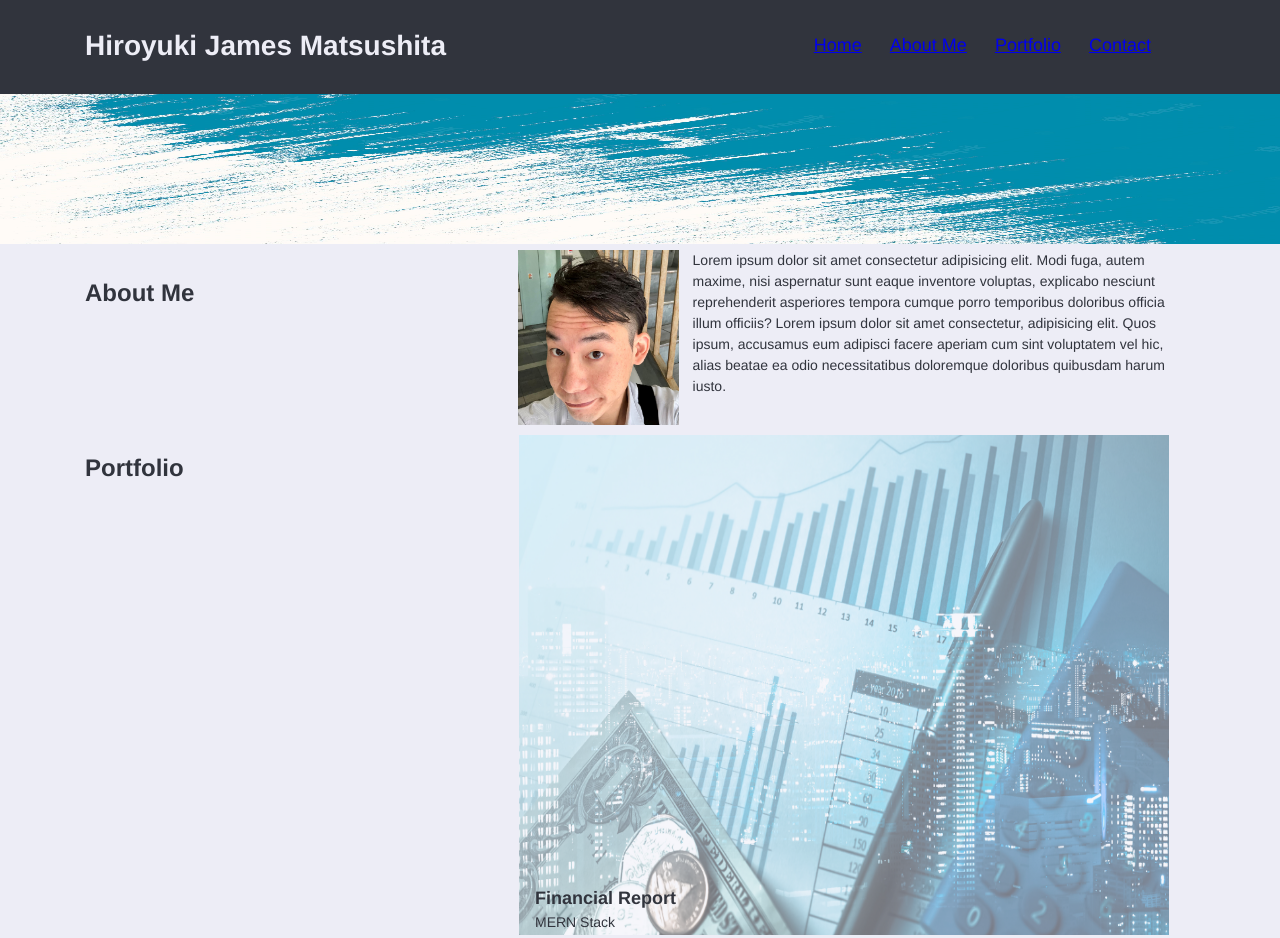
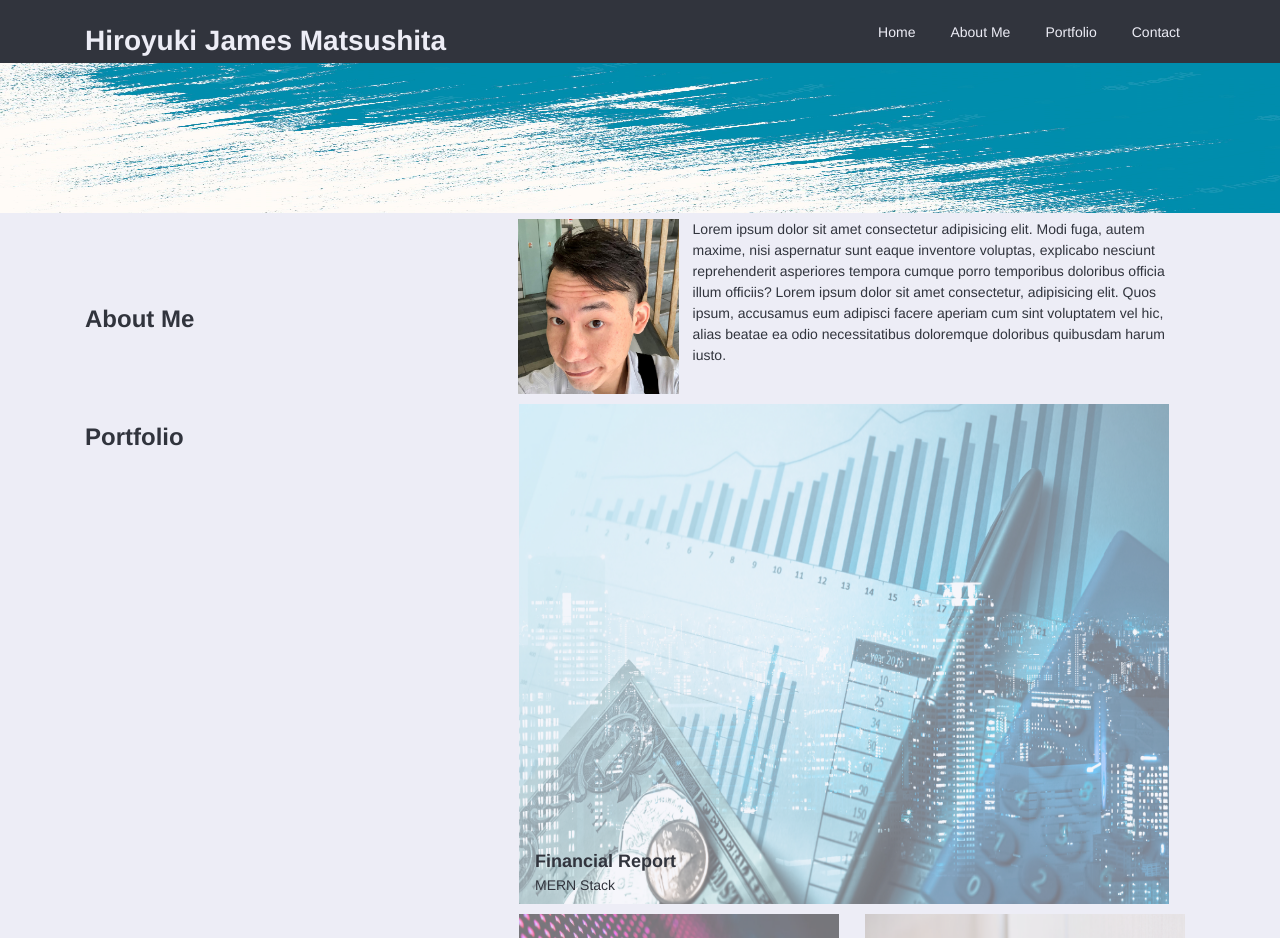
Before and after one commit to LonelyMitoc/about-mitoc-aka-me, a plain HTML site: page index.html in a window 1280 px wide. Shown: the top 938 px of the page. Drawn offline with Linux system fonts and the light colour scheme.

Commit message:
more work

```diff
--- a/assets/css/style.css
+++ b/assets/css/style.css
@@ -120,14 +120,7 @@ body {
     font-size: var(--fs-800);
 }
 
-/* .container {
-    display: inline-block;
-    padding: 5px;
-    margin: 15px 0px 50px 50px;
-    width: 90%;
-} */
-
-/* To make the width of the site responsive to the screen size */
+/* To make the width of the site responsive to larger screen sizes */
 .container {
     --max-width: 1110px;
     --padding: 3rem;
@@ -141,23 +134,49 @@ body {
     gap: 1rem;
 }
 
-.heading {
-    display: inline-block;
-    padding-top: 25px;
-    padding-bottom: 27px;
+.header {
+    display: flex;
+    justify-content: flex-start;
+    align-items: baseline;
 }
 
-.header div {
-    padding-top: 16px;
-    margin-right: 22px;
-    float: right;
+.header h1 {
+    margin-top: 20px;
+    margin-bottom: -20px;
 }
 
-.header div ul li {
-    display: inline-block;
-    margin-left: 23px;
-    font-family: var(--ff-primary);
+.header-nav {
+    display: flex;
+    justify-content: flex-end;
 }
+
+.header-nav a {
+    padding: 0px 15px 20px 20px;
+    margin-top: -20px;
+    text-decoration: none;
+    text-align: center;
+    color: var(--clr-neutral-100);
+}
+
+/* Align the left side headings to the center of the section */
+.about-me, .contact{
+    display: flex;
+    align-items: center;
+}
+
+/* Tried to place a border on the right side but the portfolio section will not act like the rest */
+/* .about-me, .contact{
+    display: flex;
+    align-items: center;
+    width: 50%;
+    border-right: 5px solid black;
+}
+
+.portfolio {
+    display: flex;
+    width: 65.5%;
+    border-right: 5px solid black;
+} */
 
 .about-me-section {
     display: flex;
@@ -176,10 +195,15 @@ body {
     height: 175px;
 }
 
-.about-me, .portfolio {
+.about-me-section p {
+    max-width: 80%;
+}
+
+.about-me, .portfolio, .contact {
     margin-top: 25px;
 }
 
+/* To position the text on top of the images */
 .financial-report, .led-wall, .call-center, .puzzle, .css-snippets {
     position: relative;
 }
@@ -203,52 +227,32 @@ body {
 }
 
 .financial-report img {
-    display: flexbox;
+    display: flex;
     width: 650px;
     height: 500px;
-    /* justify-content: center; */
+}
+
+.financial-report:hover, .led-wall:hover, .call-center:hover, .puzzle:hover, .css-snippets:hover {
+    scale: 105%;
+}
+
+.contact {
+    width: fit-content;
+    margin-bottom: 20px;
 }
 
 .contact h2 {
     display: inline-block;
 }
-.contact-info ul li {
-    display: inline-block;
+
+.contact-info {
     padding-top: 28px;
-    margin-right: 20px;
+    margin-left: -13%;
 }
 
-/* @media screen and (max-width: 576px) {
-    .heading {
-        display: block;
-        padding-top: 25px;
-        padding-bottom: 27px;
-        margin-left: 15px;
-    }
-    .header div {
-        padding-top: 28px;
-        margin-right: 20px;
-        background: var(--clr-neutral-900);
-    }
-    .header div ul li {
-        display: block;
-        margin-left: 20px;
-        font-family: var(--ff-primary);
-    }
-} */
-
-.financial-report:hover, .led-wall:hover, .call-center:hover, .puzzle:hover, .css-snippets:hover {
-    /* border: 1px solid red;
-    box-shadow: 12px 12px 2px 1px --clr-neutral-900; */
-    scale: 105%;
-}
-
-.contact {
-    margin: 15px;
-}
-
-.contact-info ul li {
-    margin-bottom: 15px;
+.contact-info a {
+    color: var(--clr-neutral-900);
+    padding: 10px;
 }
 
 .footer div {
@@ -277,10 +281,17 @@ body {
         justify-content: center;
     }
 
+    /* For row navigation*/
     .header-nav {
+        margin-top: 40px;
+    }
+
+    /* For column navigation option */
+    /* .header-nav {
         margin-bottom: 15px;
-        margin-top: -40px;
-    }
+        margin-top: 35px;
+        flex-direction: column;
+    } */
 
     .about-me-section {
         display: flex;
@@ -289,3 +300,15 @@ body {
         margin-left: 0px;
     }
 }
+
+/* Tried to center the smaller projects but could not make it responsive */
+/* @media (max-width: 799px) {
+    .led-wall, .call-center, .puzzle, .css-snippets {
+        display: flex;
+        justify-content: center;
+    }
+
+    .bottom-left {
+        left: 215px;
+    }
+} */
--- a/index.html
+++ b/index.html
@@ -3,7 +3,7 @@
 
 <head>
     <meta charset="UTF-8"/>
-    <!-- <meta name="viewport" content="width=device-width, initial-scale=1.0"> -->
+    <meta name="viewport" content="width=device-width, initial-scale=1.0">
     <link rel="stylesheet" href="./assets/css/reset.css">
     <link rel="stylesheet" href="./assets/css/style.css">
     <title>Get to know me!</title>
@@ -11,17 +11,15 @@
 
 <body class="bg-neutral-100">
     <header class="text-neutral-100 bg-neutral-900" id="header">
-        <div class="container">
+        <div class="container top">
             <div class="header">
-                <h1 class="heading | fs-primary-heading fw-bold">Hiroyuki James Matsushita</h1>
-            <div>
+                <h1 class="heading | fs-primary-heading">Hiroyuki James Matsushita</h1>
+            </div>
             <div class="header-nav">
-                <ul role="list" class="nav-list | fs-600">
-                    <li><a href="#header">Home</a></li>
-                    <li><a href="#about-me">About Me</a></li>
-                    <li><a href="#portfolio">Portfolio</a></li>
-                    <li><a href="#contact">Contact</a></li>
-                </ul>
+                    <a href="#header">Home</a>
+                    <a href="#about-me">About Me</a>
+                    <a href="#portfolio">Portfolio</a>
+                    <a href="#contact">Contact</a>
             </div>
         </div>
     </header>
@@ -55,7 +53,7 @@
                 </div>
                 <div class="projects">
                     <div class="financial-report">
-                        <img src="./assets/images/financial.jpeg" alt="financial charts, money, pen and calculator laid out on a table">
+                        <a href="https://developer.mozilla.org/en-US/docs/Web/JavaScript/Reference/Global_Objects/Array/slice"><img src="./assets/images/financial.jpeg" alt="financial charts, money, pen and calculator laid out on a table"></a>
                         <div class="bottom-left">
                             <h3 class="fs-600">Financial Report</h3>
                             <p>MERN Stack</p>
@@ -88,7 +86,7 @@
                         <div class="css-snippets">
                             <img src="./assets/images/snippets.jpg" alt="a snippet of   coding showing from the upper right corner angle">
                             <div class="bottom-left">
-                                <h3>CSS Snippets</h3>
+                                <h3 class="fs-600">CSS Snippets</h3>
                                 <p>HTML/CSS</p>
                             </div>
                         </div>
@@ -104,14 +102,12 @@
                 <div class="contact" id="contact">
                     <h2 class="fs-secondary-heading fw-bold">Contact</h2>
                 </div>
-                <div class="contact-info">
-                    <ul class="fs-650">
-                        <li><a href="#">(555)555-5555</a></li>
-                        <li><a href="https://mail.google.com/" target="-blank" rel="noreferrer noopener">Email</a></li>
-                        <li><a href="https://www.github.com/" target="-blank" rel="noreferrer noopener">Github</a></li>
-                        <li><a href="https://www.twitter.com/" target="-blank" rel="noreferrer noopener">Twitter</a></li>
-                        <li><a href="https://www.Linkedin.com/" target="-blank" rel="noreferrer noopener">Linkedin</a></li>
-                    </ul>
+                <div class="contact-info | fs-650">
+                        <a href="https://www.google.com/search?q=call+phone+from+computer&rlz=1C1ASUM_enUS519US519&oq=call+phone+from+computer&aqs=chrome..69i57j0i512l8j0i390.4523j0j7&sourceid=chrome&ie=UTF-8" target="-blank" "noreferrer noopener">(555)555-5555</a>
+                        <a href="https://mail.google.com/" target="-blank" "noreferrer noopener">Email</a>
+                        <a href="https://www.github.com/" target="-blank" "noreferrer noopener">Github</a>
+                        <a href="https://www.twitter.com/" target="-blank" "noreferrer noopener">Twitter</a>
+                        <a href="https://www.Linkedin.com/" target="-blank" rel="noreferrer noopener">Linkedin</a>
                 </div>
             </div>
         </div>
```
